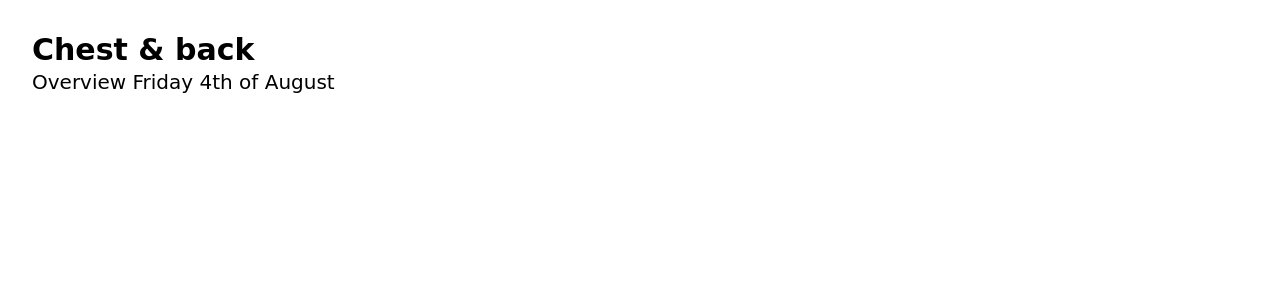
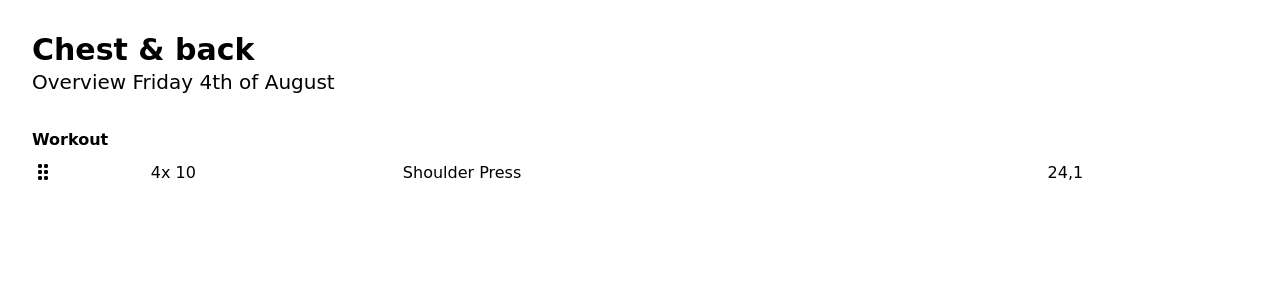
Before and after one commit to yansiegers/sveltekit-workout-app, a SvelteKit app: page /workout-routines/0 in a window 1280 px wide. Shown: the top 300 px of the page. Built offline with nearby package versions, Linux system fonts and the light colour scheme.

Commit message:
Add table

```diff
--- a/src/routes/workout-routines/0/+page.svelte
+++ b/src/routes/workout-routines/0/+page.svelte
@@ -1,5 +1,6 @@
 <script>
 	import Header from '../../../components/Header.svelte';
+	import Icon from '../../../components/Icon.svelte';
 
 	let workoutRoutine = { id: 0, name: 'Chest & back' };
 	let subHeading = 'Overview Friday 4th of August';
@@ -8,5 +9,17 @@
 <div class="flex h-screen flex-col">
 	<main class="h-full overflow-y-scroll p-8">
 		<Header heading={workoutRoutine.name} {subHeading} />
+
+		<div>
+			<div class="mb-2 font-bold">Workout</div>
+			<table class="w-full">
+				<tr>
+					<td><Icon name="grip-vertical" /></td>
+					<td>4x 10</td>
+					<td>Shoulder Press</td>
+					<td>24,1</td>
+				</tr>
+			</table>
+		</div>
 	</main>
 </div>
```
